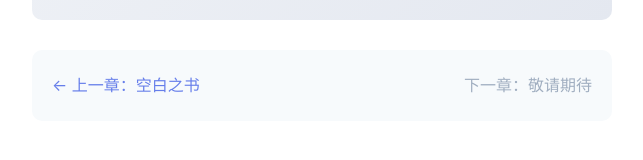
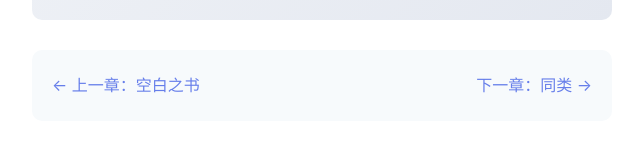
Before and after one commit to opriz/blank-gh-page, a plain HTML site: page story-chapter2.html in a window 1280 px wide. Shown: the part 9110-9270 px from the top of the page, without its empty margins (318-961 px from the left). Drawn offline with Linux system fonts and the light colour scheme.

Commit message:
Update Chapter 2: add link to Chapter 3

```diff
--- a/story-chapter2.html
+++ b/story-chapter2.html
@@ -473,7 +473,7 @@
 
             <div class="chapter-nav">
                 <a href="story.html">← 上一章：空白之书</a>
-                <span style="color: #a0aec0;">下一章：敬请期待</span>
+                <a href="story-chapter3.html">下一章：同类 →</a>
             </div>
 
             <div class="footer">
```
